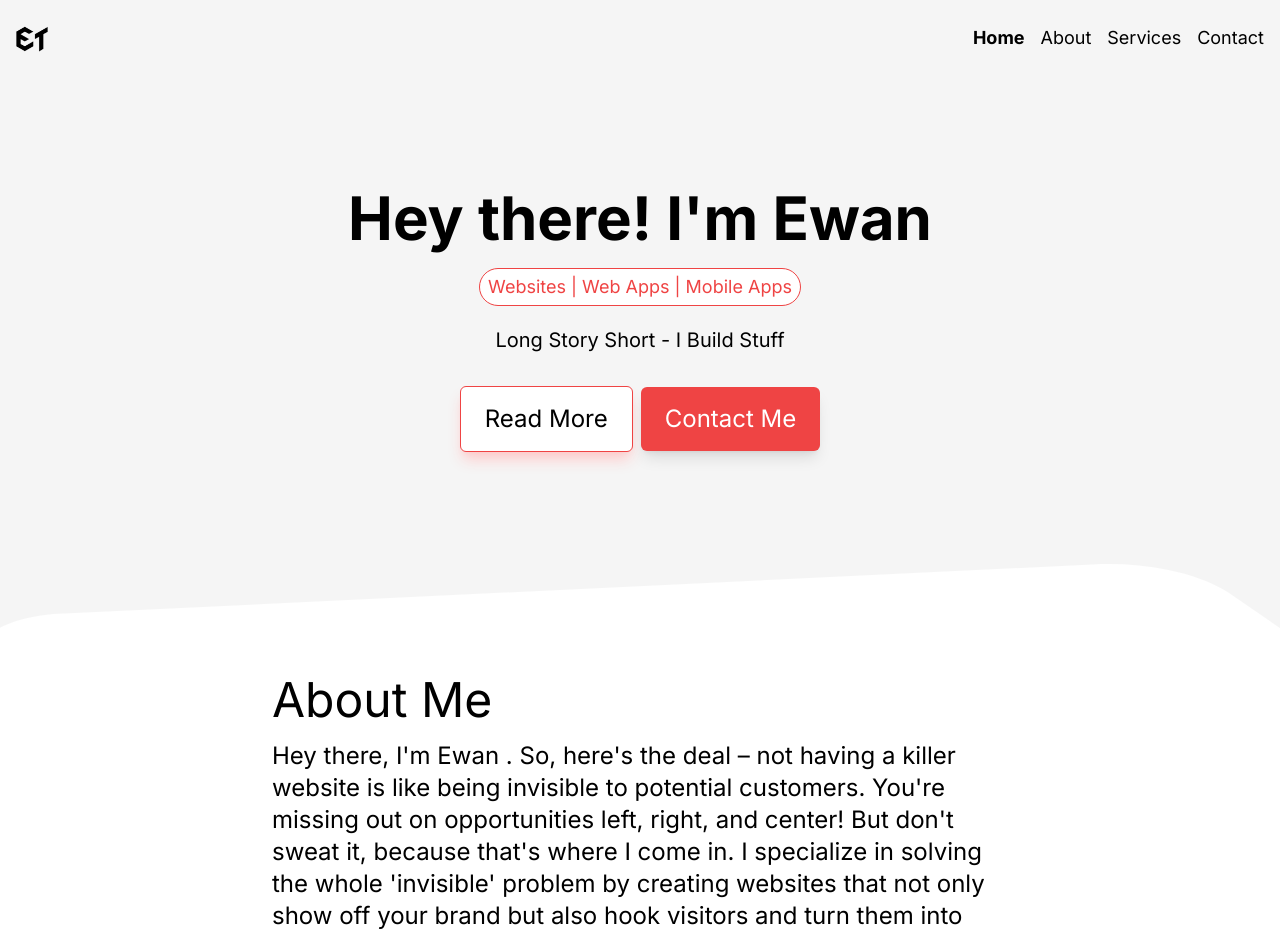
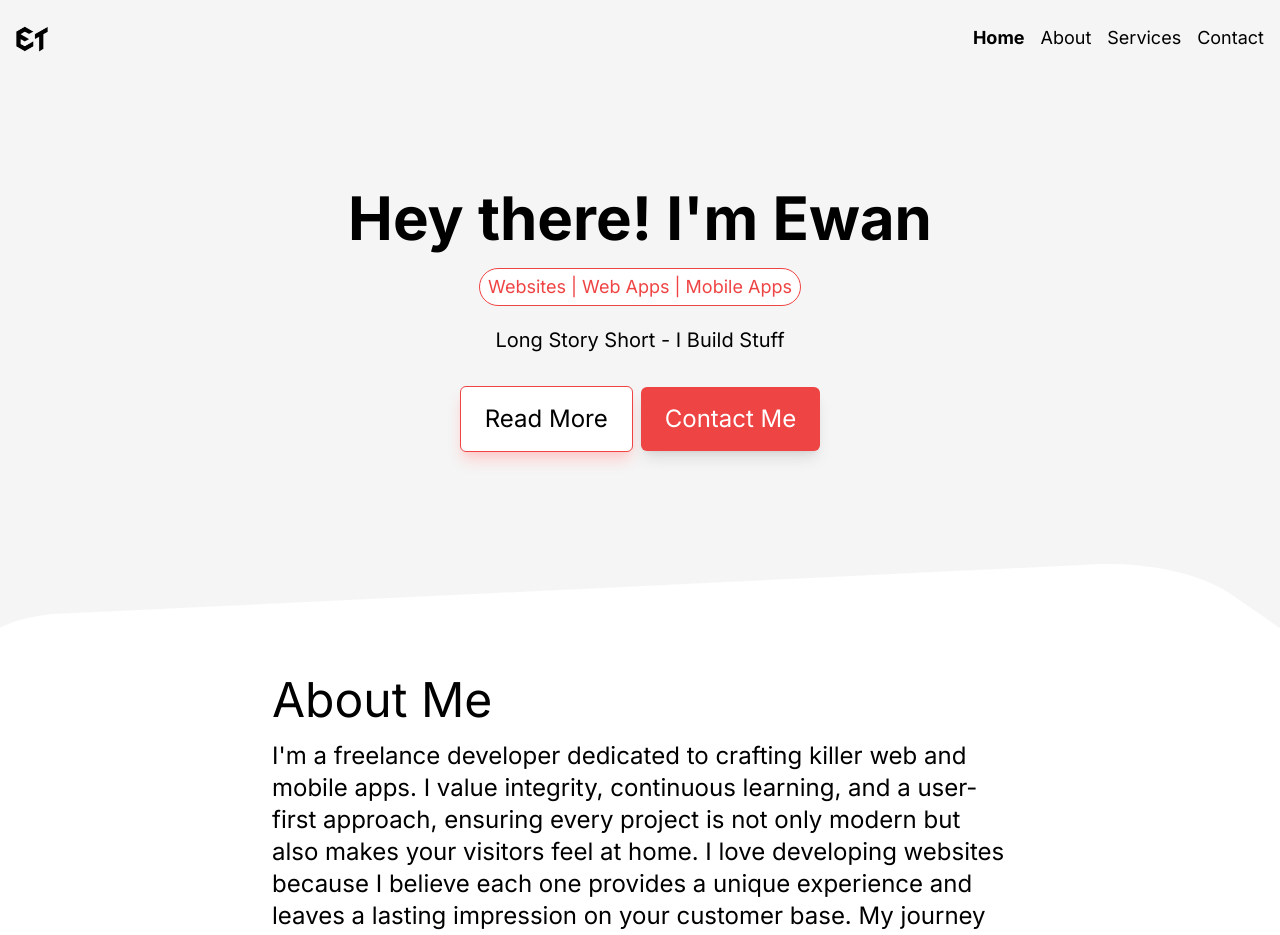
Before and after one commit to M1NDLE55/WebDevEwan, a Next.js app: page / in a window 1280 px wide. Shown: the top 935 px of the page. Built offline with nearby package versions, Linux system fonts and the light colour scheme.

Commit message:
Update About.jsx

```diff
--- a/src/app/components/home/About.jsx
+++ b/src/app/components/home/About.jsx
@@ -17,13 +17,14 @@ export default function About() {
         <div className="w-full max-w-3xl px-4">
           <h2 className="text-3xl sm:text-5xl">About Me</h2>
           <p className="mt-4 text-xl sm:text-2xl">
-            Hey there, I&apos;m Ewan . So, here&apos;s the deal &ndash; not
-            having a killer website is like being invisible to potential
-            customers. You&apos;re missing out on opportunities left, right, and
-            center! But don&apos;t sweat it, because that&apos;s where I come
-            in. I specialize in solving the whole &apos;invisible&apos; problem
-            by creating websites that not only show off your brand but also hook
-            visitors and turn them into loyal fans.
+            I&apos;m a freelance developer dedicated to crafting killer web and
+            mobile apps. I value integrity, continuous learning, and a
+            user-first approach, ensuring every project is not only modern but
+            also makes your visitors feel at home. I love developing websites
+            because I believe each one provides a unique experience and leaves a
+            lasting impression on your customer base. My journey began with a
+            Bachelor&apos;s degree in IT, and since then, I&apos;ve continually
+            honed my skills through hands-on experience and self-improvement.
           </p>
         </div>
       </div>
```
